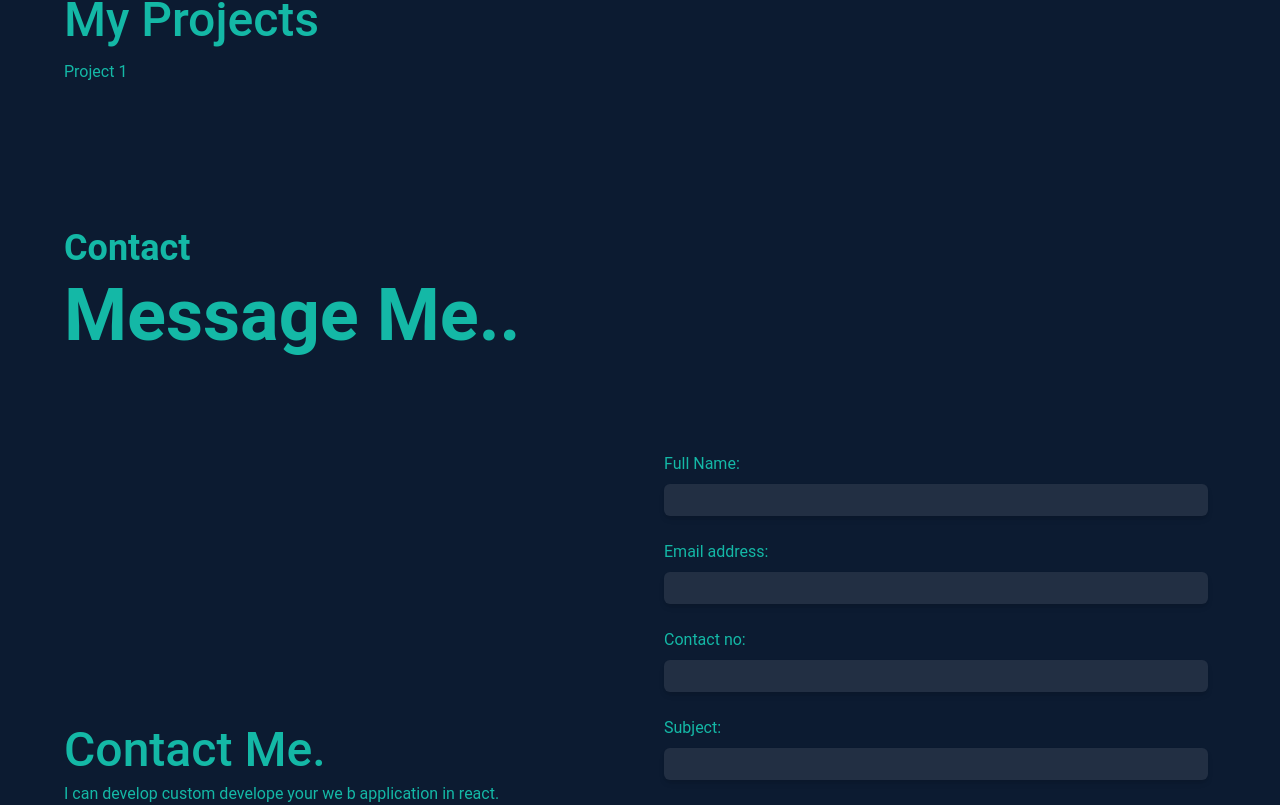
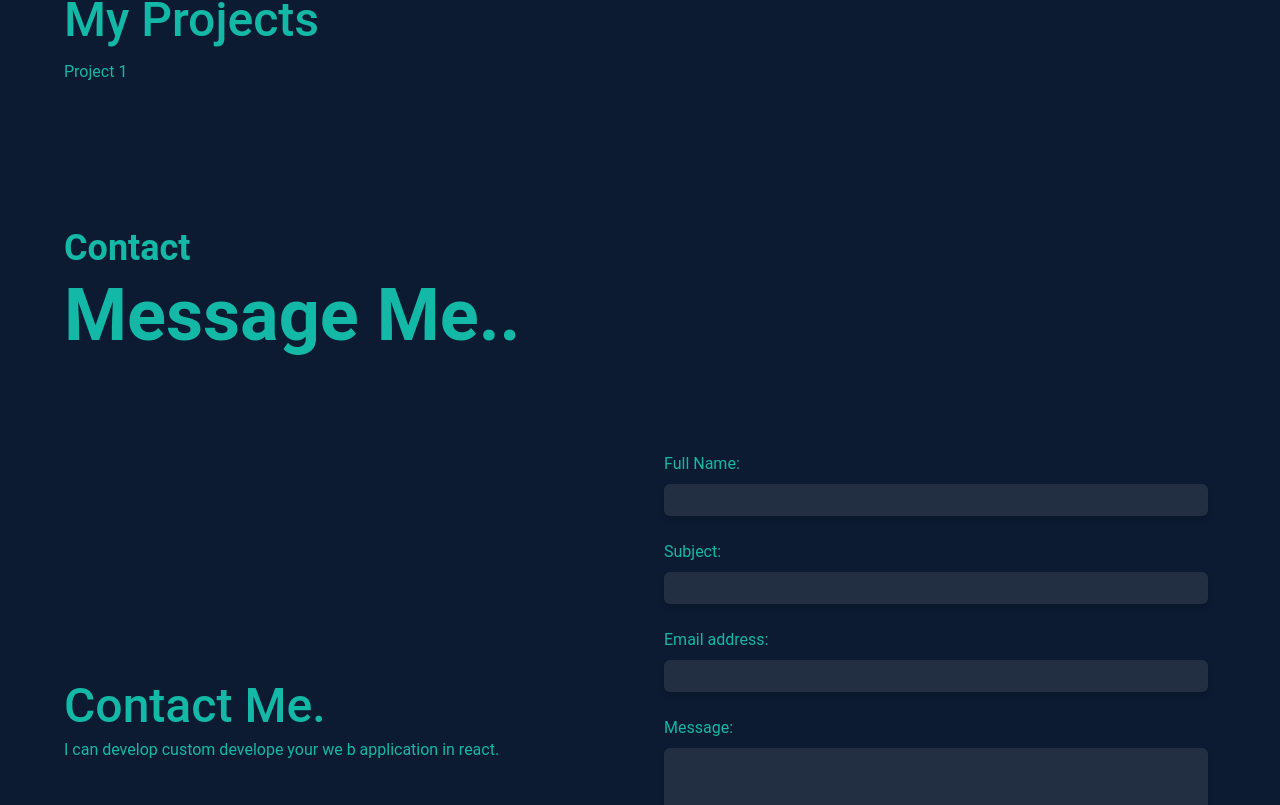
Before and after one commit to aruchowdhury/aru-portfolio-v2, a Next.js app: page / in a window 1280 px wide. Shown: the part 1992-2797 px from the top of the page. Built offline with nearby package versions, Linux system fonts and the light colour scheme.

Commit message:
update to social icons

```diff
--- a/components/Contact.js
+++ b/components/Contact.js
@@ -51,29 +51,20 @@ export default function Contact() {
               />
             </div>
             <div className="block mb-6">
+              <label>Subject:</label>
+              <input
+                type="text"
+                name="subject"
+                className=" block w-full h-8 mt-2 border-none rounded-md shadow-md bg-lightmegenta focus:ring-2 focus:outline-none focus:border-teal-500 focus:ring-teal-500"
+              />
+            </div>
+            <div className="block mb-6">
               <label>Email address: </label>
               <input
                 name="email"
                 type="email"
                 className=" block w-full h-8 mt-2 border-none rounded-md shadow-md bg-lightmegenta focus:ring-2 focus:outline-none focus:border-teal-500 focus:ring-teal-500"
                 required
-              />
-            </div>
-            <div className="block mb-6">
-              <label>Contact no: </label>
-              <input
-                name="contactNo"
-                type="text"
-                className=" block w-full h-8 mt-2 border-none rounded-md shadow-md bg-lightmegenta focus:ring-2 focus:outline-none focus:border-teal-500 focus:ring-teal-500"
-                required
-              />
-            </div>
-            <div className="block mb-6">
-              <label>Subject:</label>
-              <input
-                type="text"
-                name="subject"
-                className=" block w-full h-8 mt-2 border-none rounded-md shadow-md bg-lightmegenta focus:ring-2 focus:outline-none focus:border-teal-500 focus:ring-teal-500"
               />
             </div>
             <div className="block mb-6">
--- a/components/SocialSidebar.js
+++ b/components/SocialSidebar.js
@@ -4,7 +4,7 @@ import { FaLinkedin, FaGithubSquare, FaTwitterSquare } from "react-icons/fa";
 
 export default function SocialSidebar() {
   return (
-    <div className=" sm:m-2 xl:m-20 2xl:m-80 flex flex-col justify-center items-center h-screen">
+    <div className=" sm:m-2 xl:mx-20 xl:my-4 2xl:mx-80 2xl:-my-16 flex flex-col justify-center items-center h-screen">
       <div className="my-2 text-teal-500 hover:text-teal-800 cursor-pointer ">
         <Link href="https://github.com/aruchowdhury" passHref>
           <FaGithubSquare size="30" />
--- a/tailwind.config.js
+++ b/tailwind.config.js
@@ -22,6 +22,7 @@ module.exports = {
       },
       megenta: "#0C1B31",
       lightmegenta: "#222f43",
+      // navy
     },
     extend: {},
   },
```
